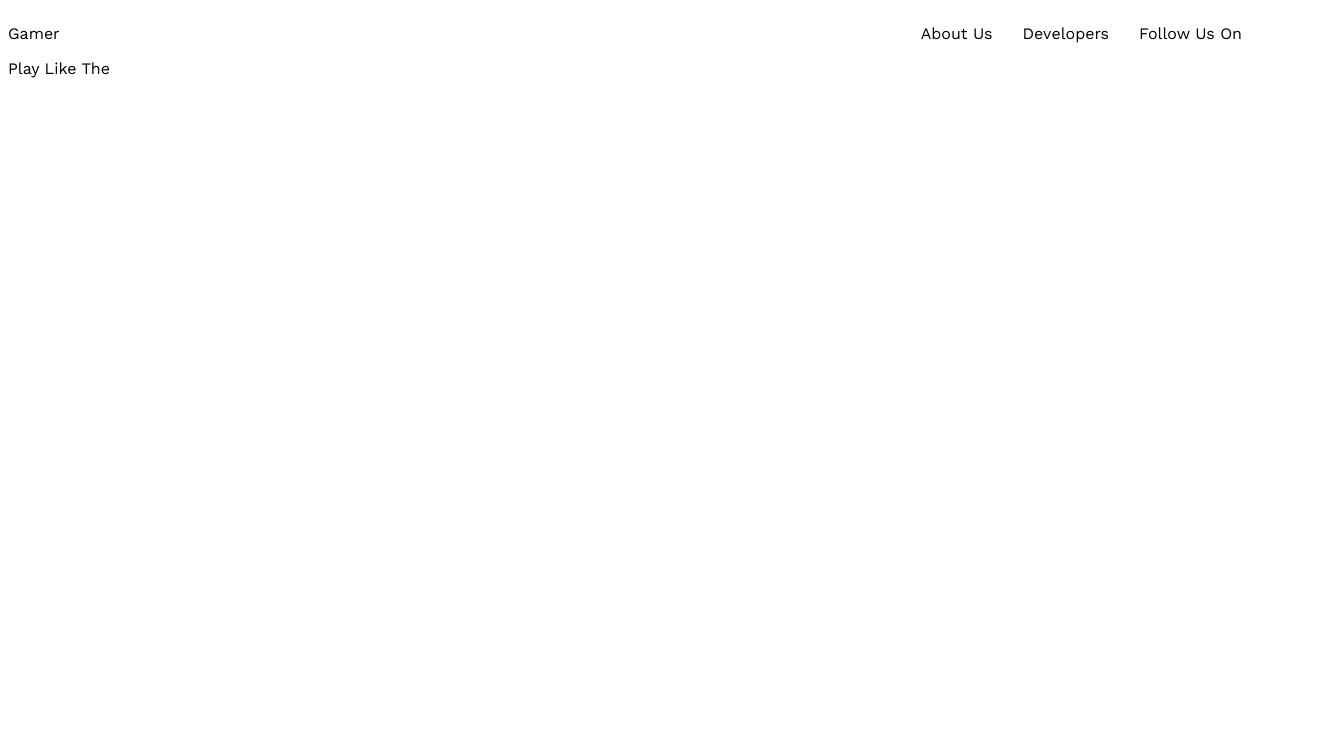
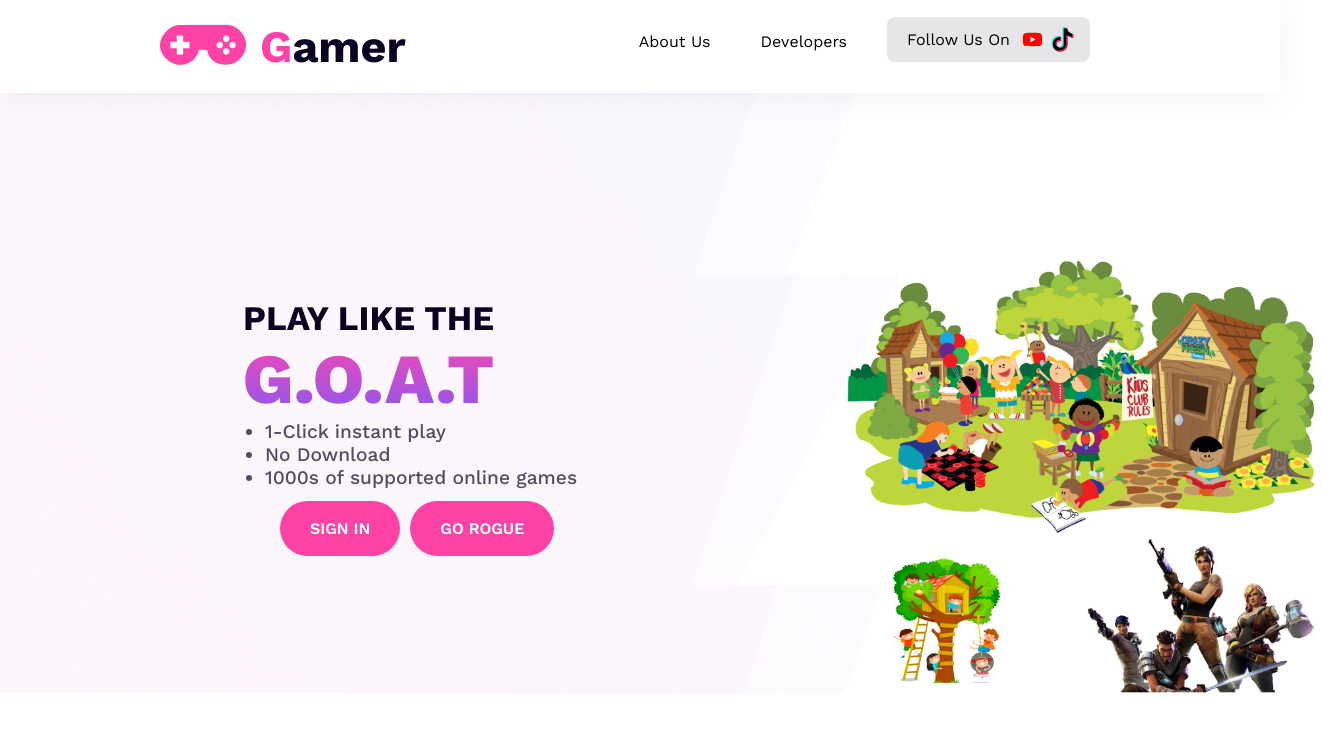
Before and after one commit to maywork/Gamer-Zone, a plain HTML site: page index.html in a window 1280 px wide. Shown: the whole page, 1322 px wide, since content can reach past the window. Drawn offline with nearby package versions, Linux system fonts and the light colour scheme.

Commit message:
add navbar and hero section

```diff
--- a/index.html
+++ b/index.html
@@ -5,24 +5,68 @@
   <meta name="viewport" content="width=device-width, initial-scale=1.0">
   <title>Gamer Zone</title>
   <link rel="stylesheet" href="styles/style.css">
+  <link rel="preconnect" href="https://fonts.googleapis.com">
+  <link rel="preconnect" href="https://fonts.gstatic.com" crossorigin>
+  <link href="https://fonts.googleapis.com/css2?family=Work+Sans:wght@100;200;300;400;500;600;700;800&display=swap" rel="stylesheet">
+  <script src="https://kit.fontawesome.com/77efcd0554.js" crossorigin="anonymous"></script>
 </head>
 <body>
   <!-- header section -->
-  <header>
-    <nav class="nav">
-      <div>Gamer</div>
-      <div>
+  <header class="header">
+    <div class="nav-container content-width">
+      <div class="logo flex">
+        <div class="logo-img">
+          <img src="images/Frame.png" alt="">
+        </div>
+        <div class="logo-text">
+          <span class="logo-g">G</span>amer
+        </div>
+      </div>
+      <nav class="nav">
         <ul>
-          <li>About Us</li>
-          <li>Developers</li>
-          <li>Follow Us On</li>
+          <li><a href="#">About Us</a></li>
+          <li><a href="#">Developers</a></li>
+          <li class="flex follow">
+            <a href="#">Follow Us On</a>
+            <img class="youtube" src="images/youtube-logo.svg" alt="">
+            <img class="tiktok" src="images/tiktok-logo.svg" alt="">
+          </li>
         </ul>
-      </div>
-    </nav>
+      </nav>
+    </div>
   </header>
   <!-- main section -->
   <main>
-    Play Like The
+    <!-- hero section -->
+    <section class="hero flex">
+      <div class="hero-content content-width flex">
+        <div class="hero-text flex">
+          <h1 class="hero-title">PLAY LIKE THE</h1>
+          <h1><span class="goat gradient-text">G.O.A.T</span></h1>
+          <div class="sub-text text-gray">
+            <ul>
+              <li>1-Click instant play</li>
+              <li>No Download</li>
+              <li>1000s of supported online games</li>
+            </ul>
+          </div>
+          <div class="button-container">
+            <button class="btn-primary">SIGN IN</button>
+            <button class="btn-primary">GO ROGUE</button>
+          </div>
+        </div>
+        <div class="hero-img">
+          <img src="images/Group18.png" alt="">
+        </div>
+      </div>
+      <div>
+
+      </div>
+    </section>
+
+    <section class="game-cards-container">
+
+    </section>
   </main>
   <!-- footer section -->
   <footer>
--- a/styles/style.css
+++ b/styles/style.css
@@ -1,12 +1,83 @@
+:root {
+  --clr-primary: #0b0223;
+  --clr-secondary: #534c64;
+  --linear-pink: linear-gradient(90deg, #ff42a5 0%, #ff42a5 100%);
+}
 /* work sans font imported from google fonts */
-@import url("https://fonts.googleapis.com/css2?family=Work+Sans:wght@100;200;400;500;600;700;800&display=swap");
 
 /* shared styles */
 * {
   font-family: "Work Sans", sans-serif;
+  margin: 0;
 }
 
-.nav {
+.content-width {
+  width: 75%;
+  max-width: 1440px;
+  margin: 0 auto;
+  /* padding: 0 20px; */
+}
+
+.flex {
+  display: flex;
+}
+
+.btn-primary {
+  border-radius: 50px;
+  color: white;
+  background: var(--linear-pink);
+  padding: 18px 30px;
+  border: none;
+  font-size: 1rem;
+  font-weight: 600;
+  cursor: pointer;
+}
+
+.gradient-text {
+  background: linear-gradient(180deg, #f948b2 0%, #8758f1 100%);
+  background-clip: text;
+  -webkit-background-clip: text;
+  -webkit-text-fill-color: transparent;
+}
+
+.text-gray {
+  color: var(--clr-secondary);
+}
+
+/* navigation styles */
+header {
+  background: #fff;
+  box-shadow: 0px 4px 30px 0px rgba(0, 0, 0, 0.05);
+}
+
+.nav-container {
+  padding: 20px 0;
+}
+
+.logo {
+  align-items: center;
+}
+
+.logo-img {
+  width: 70px;
+  height: auto;
+  margin-right: 30px;
+}
+
+.logo-g {
+  background: var(--linear-pink);
+  background-clip: text;
+  -webkit-background-clip: text;
+  -webkit-text-fill-color: transparent;
+}
+
+.logo-text {
+  font-size: 2.8rem;
+  font-weight: 700;
+  color: var(--clr-primary);
+}
+
+.nav-container {
   display: flex;
   justify-content: space-between;
   align-items: center;
@@ -26,3 +97,130 @@
   color: #000;
   padding: 0 10px;
 }
+
+.follow {
+  justify-content: space-around;
+  align-items: center;
+  margin-top: -15px;
+  padding: 10px;
+  border-radius: 8px;
+  background: rgba(11, 2, 35, 0.1);
+}
+
+.follow:hover {
+  background: rgba(11, 2, 35, 0.2);
+}
+
+.youtube,
+.tiktok {
+  width: 25px;
+  height: 25px;
+  margin-right: 5px;
+}
+
+/* hero section styles */
+.hero {
+  width: 100%;
+  background-image: url("/images/Group14.png");
+  background-repeat: no-repeat;
+  height: 75vh;
+}
+
+/* .hero-content {
+  justify-content: space-between;
+  align-items: center;
+} */
+
+.hero-text {
+  flex-direction: column;
+  justify-content: center;
+  align-items: center;
+}
+
+.hero-title {
+  font-size: 2.15rem;
+  font-weight: 700;
+  color: var(--clr-primary);
+}
+
+.goat {
+  font-size: 4.4rem;
+  font-weight: 900;
+}
+
+.sub-text {
+  font-weight: 500;
+  font-size: 1.2rem;
+  padding-left: 65px;
+}
+
+.sub-text p {
+  padding-bottom: 10px;
+}
+
+.button-container {
+  position: absolute;
+  top: 480px;
+  left: 240px;
+  display: flex;
+  padding: 21px 40px;
+  align-items: flex-start;
+  gap: 10px;
+}
+
+.hero-img {
+  position: relative;
+}
+
+.hero-img > img {
+  height: 75%;
+  position: absolute;
+  bottom: 0;
+  left: 250px;
+  padding-left: 20px;
+}
+
+/* responsive style */
+@media screen and (max-width: 576px) {
+  .content-width {
+    width: 95%;
+    margin: 0 auto;
+  }
+  header {
+    background: #fff;
+    box-shadow: none;
+  }
+  nav {
+    margin-left: -65px;
+  }
+  .nav-container,
+  nav ul {
+    flex-direction: column;
+  }
+  nav li {
+    margin: 10px 0;
+    text-align: center;
+  }
+}
+
+@media screen and (min-width: 576px) and (max-width: 960px) {
+  .content-width {
+    width: 95%;
+    margin: 0 auto;
+  }
+  header {
+    background: #fff;
+    box-shadow: none;
+  }
+  nav {
+    margin-left: -65px;
+  }
+  .nav-container,
+  nav ul {
+    flex-direction: column;
+  }
+  nav li {
+    margin: 10px 0;
+    text-align: center;
+  }
+}
```
Also changed, not shown: images/Group14.png (renamed from images/Group 14.png), images/Group18.png (renamed from images/Group 18.png), images/tiktok-logo.svg (added), images/youtube-logo.svg (added).
